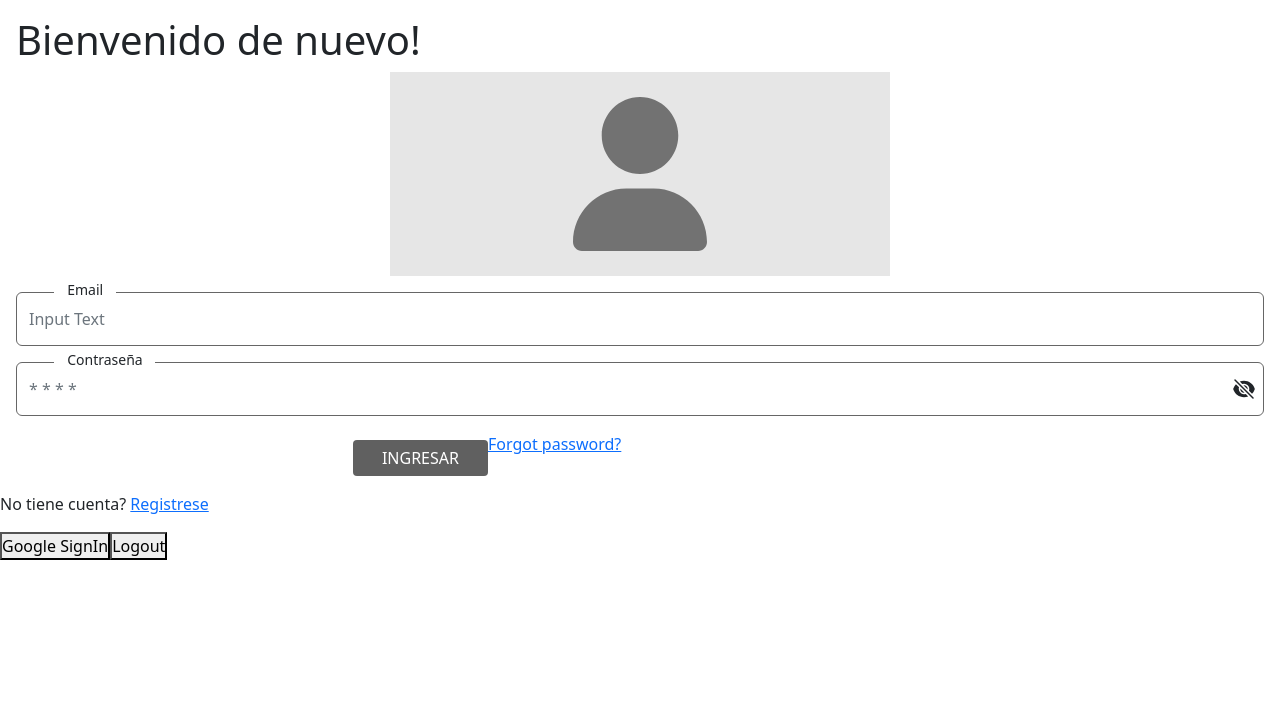
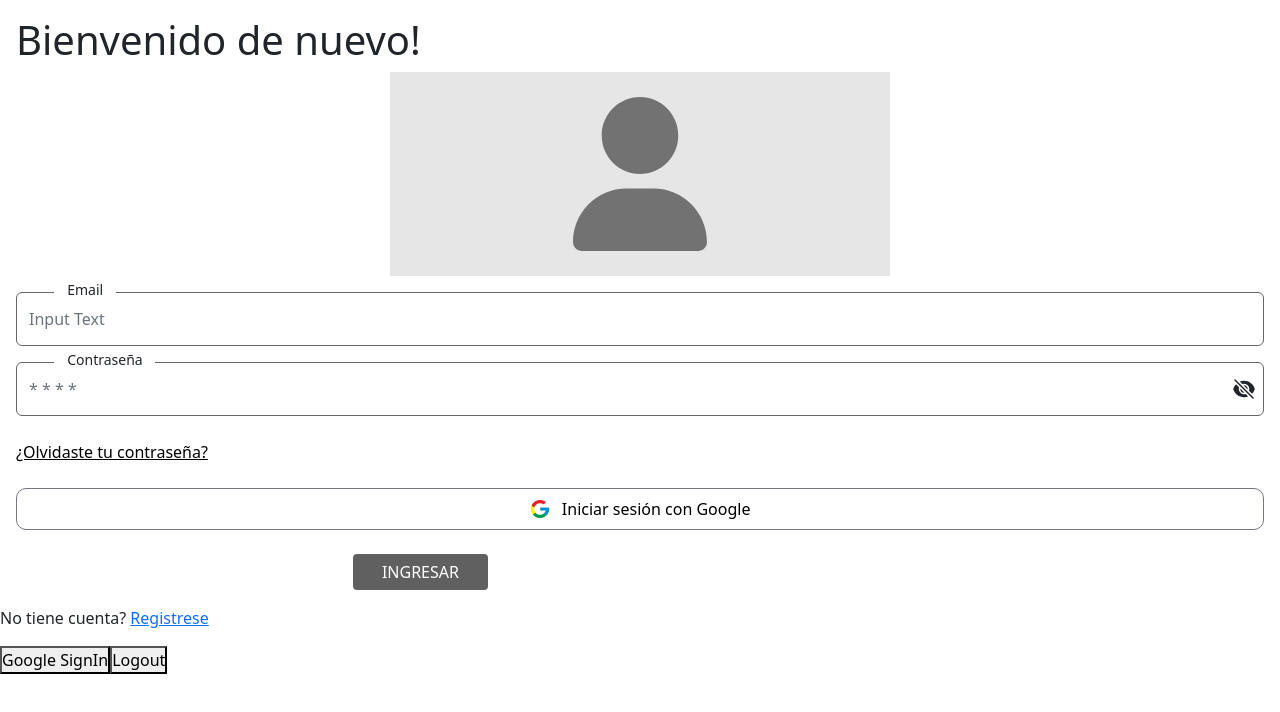
Before and after one commit to No-Country/c8-86-t-react-firebase, a React (Vite) app in the folder healthyApp/: page /#/login in a window 1280 px wide. Shown: the top 712 px of the page. Built offline with nearby package versions, Linux system fonts and the light colour scheme; no server answers; sample sign-in values are in the browser's storage.

Commit message:
añadiendo boton google

```diff
--- a/healthyApp/src/components/Login/Login.css
+++ b/healthyApp/src/components/Login/Login.css
@@ -30,6 +30,23 @@
     border: 1px solid #666666 !important;
 }
 
+#forget { color: black; }
+
+.btn-Google {
+    border: solid 1px #79747E;
+    border-radius: 10px;
+    width: 100%; /*312px en figma*/
+    padding: 0.5rem;
+    background: transparent;
+    font-weight: 500;
+}
+
+.btn-Google img {
+    width: 20px;
+    margin-right: 1%;
+}
+
+
 .btn {
     background: #606060 !important;
     color: white !important;
--- a/healthyApp/src/components/Login/Login.jsx
+++ b/healthyApp/src/components/Login/Login.jsx
@@ -1,70 +1,55 @@
-import React, { useState } from "react";
-import { useNavigate, Link } from "react-router-dom";
-import { useForm } from "react-hook-form";
-import { useAuth } from "../../context/AuthContext";
-import { Alert } from "../Alert/Alert";
+import React, { useState } from 'react'
+import { useNavigate, Link } from 'react-router-dom'
+import { useForm } from 'react-hook-form'
+import { useAuth } from '../../context/AuthContext'
+import { Alert } from '../Alert/Alert'
 
-import "../Login/Login.css";
-import User from "../../assets/login/user.svg";
+import '../Login/Login.css'
+import User from '../../assets/login/user.svg'
+import Google from '../../assets/google-logo.png'
 
-import Form from "react-bootstrap/Form";
+import Form from "react-bootstrap/Form"
 
 const Login = () => {
-    const navigate = useNavigate();
-    //const { handleSubmit, register } = useForm();
-    const [show, setShow] = useState(false);
-    const [user, setUser] = useState({
-        email: "",
-        password: "",
-    });
-    const { login, loginWithGoogle, resetPassword, logOut } = useAuth();
-    const [error, setError] = useState();
+    const navigate = useNavigate()
+    const [show, setShow] = useState(false)
+    const [user, setUser] = useState({ email: '', password: '', })
+    const { login, loginWithGoogle, resetPassword, logOut } = useAuth()
+    const [error, setError] = useState()
 
-    /* const submit = (data) => {
-        localStorage.setItem("token", "true");
-        navigate("/");
-        console.log(data);
-    }; */
     const handleChange = ({ target: { name, value } }) => {
-        setUser({ ...user, [name]: value });
-    };
+        setUser({ ...user, [name]: value })
+    }
+
     const handleSubmit = async (e) => {
-        e.preventDefault();
-        setError("");
+        e.preventDefault()
+        setError('')
         try {
-            await login(user.email, user.password);
-            navigate("/");
-        } catch (error) {
-            //if(error.code === "auth/internal-error")
-            //setError('Correo invalido');
-            setError(error.message);
-        }
-    };
+            await login(user.email, user.password)
+            navigate("/")
+        } catch (error) { setError(error.message) }
+    }
 
     const handleGoogleSignIn = async () => {
         try {
-            await loginWithGoogle();
-            navigate("/");
-        } catch (error) {
-            setError(error.message);
-        }
-    };
+            await loginWithGoogle()
+            navigate('/')
+        } catch (error) { setError(error.message) }
+    }
 
     const handleResetPassword = async (e) => {
-        e.preventDefault();
-        if (!user.email) return setError("Please enter your email");
+        e.preventDefault()
+        if (!user.email) return setError('Please enter your email')
         try {
-            await resetPassword(user.email);
-            setError("we sent you an email with a link to reset your password");
-        } catch (error) {
-            setError(error.message);
-        }
-    };
+            await resetPassword(user.email)
+            setError('we sent you an email with a link to reset your password')
+        } catch (error) { setError(error.message) }
+    }
 
-     const handleLogOut = async () => {
+    const handleLogOut = async () => {
         logOut();
         console.log("logOut");
-    };
+    }
 
     return (
         <>
@@ -79,51 +64,20 @@ const Login = () => {
 
                 <Form.Group className='mt-3' controlId='formBasicEmail'>
                     <Form.Label className='form_label'> Email </Form.Label>
-                    <Form.Control
-                        className='input'
-                        type='email'
-                        placeholder='Input Text'
-                        name='email'
-                        required
-                        onChange={handleChange}
-                    />
+                    <Form.Control className='input' type='email' placeholder='Input Text' name='email' required  onChange={handleChange} />
                 </Form.Group>
 
                 <Form.Group className='mt-3' controlId='formBasicPassword'>
                     <Form.Label className='form_label'> Contraseña </Form.Label>
-                    <div
-                        className='d-flex align-items-center show'
-                        onClick={() => setShow(!show)}
-                    >
-                        <Form.Control
-                            className='input'
-                            type={show ? "text" : "password"}
-                            name='password'
-                            placeholder='* * * *'
-                            required
-                            onChange={handleChange}
-                        />
+                    <div className='d-flex align-items-center show' onClick={() => setShow(!show)}>
+                        <Form.Control className='input' type={show ? "text" : "password"} name='password' placeholder='* * * *' required onChange={handleChange} />
                         {show ? (
-                            <svg
-                                xmlns='http://www.w3.org/2000/svg'
-                                viewBox='0 0 24 24'
-                                fill='currentColor'
-                                height={"1.5rem"}
-                            >
+                            <svg xmlns='http://www.w3.org/2000/svg' viewBox='0 0 24 24' fill='currentColor' height={'1.5rem'}>
                                 <path d='M12 15a3 3 0 100-6 3 3 0 000 6z' />
-                                <path
-                                    fillRule='evenodd'
-                                    d='M1.323 11.447C2.811 6.976 7.028 3.75 12.001 3.75c4.97 0 9.185 3.223 10.675 7.69.12.362.12.752 0 1.113-1.487 4.471-5.705 7.697-10.677 7.697-4.97 0-9.186-3.223-10.675-7.69a1.762 1.762 0 010-1.113zM17.25 12a5.25 5.25 0 11-10.5 0 5.25 5.25 0 0110.5 0z'
-                                    clipRule='evenodd'
-                                />
+                                <path fillRule='evenodd' d='M1.323 11.447C2.811 6.976 7.028 3.75 12.001 3.75c4.97 0 9.185 3.223 10.675 7.69.12.362.12.752 0 1.113-1.487 4.471-5.705 7.697-10.677 7.697-4.97 0-9.186-3.223-10.675-7.69a1.762 1.762 0 010-1.113zM17.25 12a5.25 5.25 0 11-10.5 0 5.25 5.25 0 0110.5 0z' clipRule='evenodd'/>
                             </svg>
                         ) : (
-                            <svg
-                                xmlns='http://www.w3.org/2000/svg'
-                                viewBox='0 0 24 24'
-                                fill='currentColor'
-                                height={"1.5rem"}
-                            >
+                            <svg xmlns='http://www.w3.org/2000/svg' viewBox='0 0 24 24' fill='currentColor' height={'1.5rem'}>
                                 <path d='M3.53 2.47a.75.75 0 00-1.06 1.06l18 18a.75.75 0 101.06-1.06l-18-18zM22.676 12.553a11.249 11.249 0 01-2.631 4.31l-3.099-3.099a5.25 5.25 0 00-6.71-6.71L7.759 4.577a11.217 11.217 0 014.242-.827c4.97 0 9.185 3.223 10.675 7.69.12.362.12.752 0 1.113z' />
                                 <path d='M15.75 12c0 .18-.013.357-.037.53l-4.244-4.243A3.75 3.75 0 0115.75 12zM12.53 15.713l-4.243-4.244a3.75 3.75 0 004.243 4.243z' />
                                 <path d='M6.75 12c0-.619.107-1.213.304-1.764l-3.1-3.1a11.25 11.25 0 00-2.63 4.31c-.12.362-.12.752 0 1.114 1.489 4.467 5.704 7.69 10.675 7.69 1.5 0 2.933-.294 4.242-.827l-2.477-2.477A5.25 5.25 0 016.75 12z' />
@@ -132,47 +86,21 @@ const Login = () => {
                     </div>
                 </Form.Group>
 
+                <br />
+                <a id='forget' href='#' onClick={handleResetPassword}> ¿Olvidaste tu contraseña? </a>
+                <br />
+                <br />
+                <button className='btn-Google d-flex align-items-center justify-content-center m-auto '>
+                    <img src={Google} alt='Logo Google'/>
+                    Iniciar sesión con Google
+                </button>
                 <input className='btn mt-4' type='submit' value='Ingresar' />
-                <a href='#' onClick={handleResetPassword}>
-                    Forgot password?
-                </a>
             </Form>
-            <p>
-                No tiene cuenta? <Link to='/signup'>Registrese</Link>
-            </p>
-            <button onClick={handleGoogleSignIn}>Google SignIn</button>
-            <button onClick={handleLogOut}>Logout</button>
+            <p> No tiene cuenta? <Link to='/signup'>Registrese</Link> </p>
+            <button onClick={handleGoogleSignIn}> Google SignIn</button>
+            <button onClick={handleLogOut}> Logout</button>
         </>
-    );
-};
+    )
+}
 
-export default Login;
-
-/*
-
-<Form.Group className='mt-3' controlId='formBasicPassword'>
-                <Form.Label className='form_label'> Contraseña </Form.Label>
-                <div>
-                    <Form.Control className='input' type={show ? 'text' : 'password'} placeholder='* * * *' {...register('password')}/>
-                </div>
-    </Form.Group>
-
-*/
-
-/*
-
-<div className="form-floating mt-3">
-          <Form.Control className='input' type={show ? 'text' : 'password'} placeholder='* * * *' {...register('password')} required />
-          <label htmlFor="password" >Password</label>
-          <div className="position-absolute pointer pwd-icon" onClick={() => setShow(!show)}>
-            {show ? <svg xmlns="http://www.w3.org/2000/svg" viewBox="0 0 24 24" fill="currentColor" height={"1.5rem"}>
-              <path d="M12 15a3 3 0 100-6 3 3 0 000 6z" />
-              <path fillRule="evenodd" d="M1.323 11.447C2.811 6.976 7.028 3.75 12.001 3.75c4.97 0 9.185 3.223 10.675 7.69.12.362.12.752 0 1.113-1.487 4.471-5.705 7.697-10.677 7.697-4.97 0-9.186-3.223-10.675-7.69a1.762 1.762 0 010-1.113zM17.25 12a5.25 5.25 0 11-10.5 0 5.25 5.25 0 0110.5 0z" clipRule="evenodd" />
-            </svg> : <svg xmlns="http://www.w3.org/2000/svg" viewBox="0 0 24 24" fill="currentColor" height={"1.5rem"}>
-              <path d="M3.53 2.47a.75.75 0 00-1.06 1.06l18 18a.75.75 0 101.06-1.06l-18-18zM22.676 12.553a11.249 11.249 0 01-2.631 4.31l-3.099-3.099a5.25 5.25 0 00-6.71-6.71L7.759 4.577a11.217 11.217 0 014.242-.827c4.97 0 9.185 3.223 10.675 7.69.12.362.12.752 0 1.113z" />
-              <path d="M15.75 12c0 .18-.013.357-.037.53l-4.244-4.243A3.75 3.75 0 0115.75 12zM12.53 15.713l-4.243-4.244a3.75 3.75 0 004.243 4.243z" />
-              <path d="M6.75 12c0-.619.107-1.213.304-1.764l-3.1-3.1a11.25 11.25 0 00-2.63 4.31c-.12.362-.12.752 0 1.114 1.489 4.467 5.704 7.69 10.675 7.69 1.5 0 2.933-.294 4.242-.827l-2.477-2.477A5.25 5.25 0 016.75 12z" />
-            </svg>}
-          </div>
-        </div>
-    */
+export default Login
```
Also changed, not shown: healthyApp/src/assets/google-logo.png (added).
